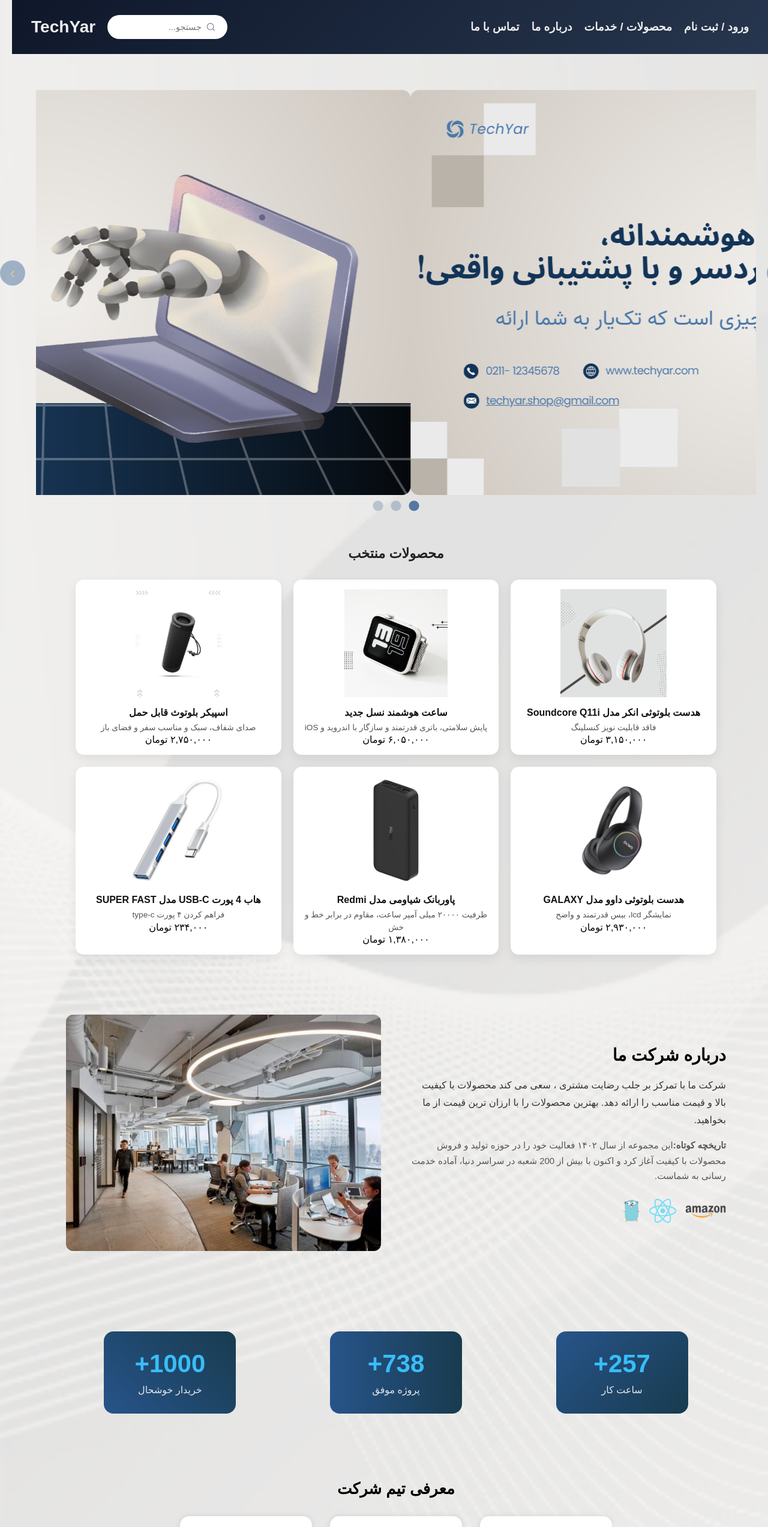
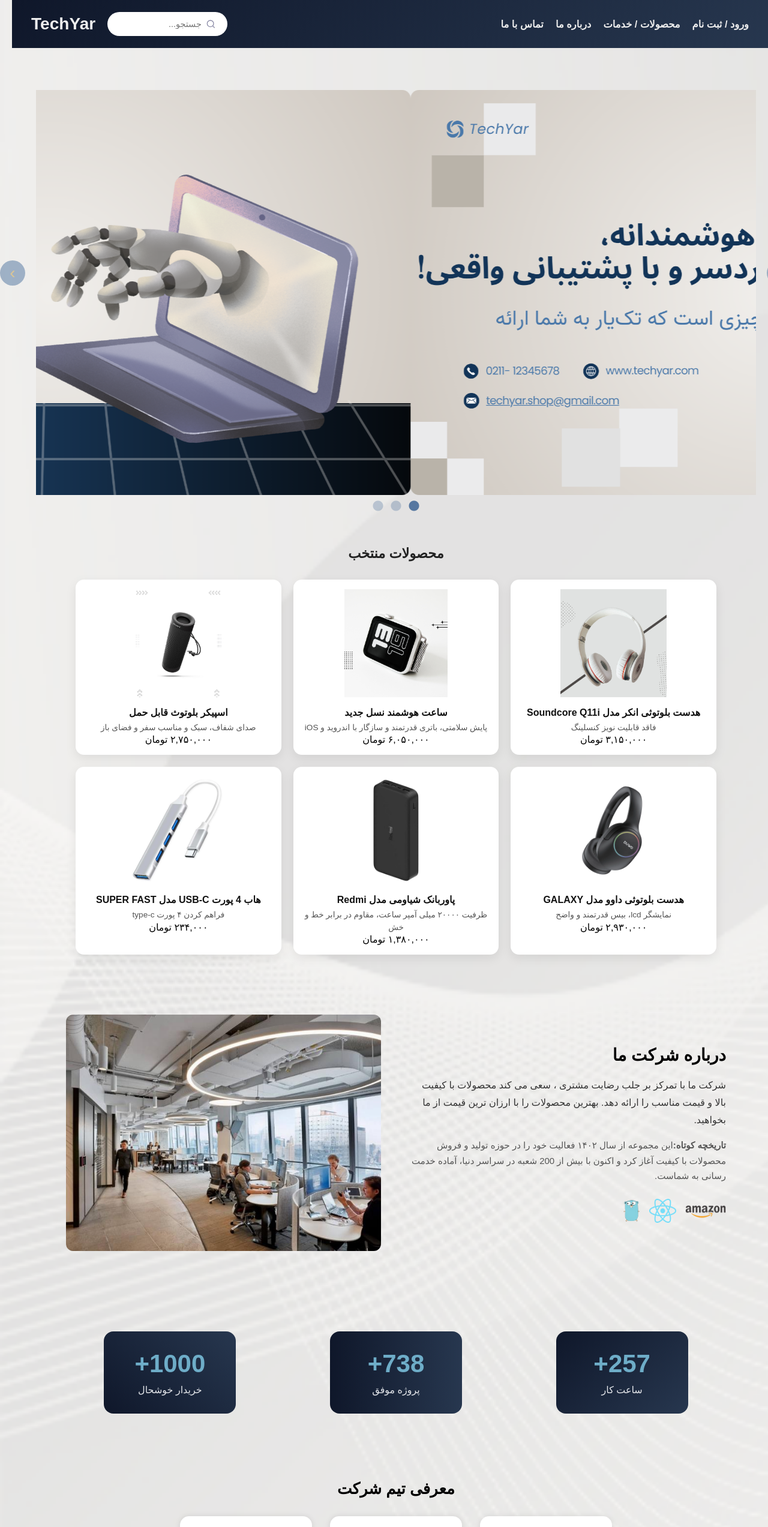
Before and after one commit to romina-kh/NetEng-Project, a React (Vite) app in the folder frontend/net-eng/: page / in a window 1280 px wide. Shown: the top 2545 px of the page at 60% size. Built offline with nearby package versions, Linux system fonts and the light colour scheme; a small style sheet from the web is missing.

Commit message:
style: change navabr, comment section

```diff
--- a/frontend/net-eng/src/components/homePage/Collaborate.jsx
+++ b/frontend/net-eng/src/components/homePage/Collaborate.jsx
@@ -37,7 +37,7 @@
                         </div>
                         <div className="button-collaborate-div">
                             <span className="button-collaborate-div-span">
-                                <p className="button-collaborate-p">ثبت شد !</p>
+                                <p className="button-collaborate-p"> ثبت </p>
                             </span>
                         </div>
                     </button>
--- a/frontend/net-eng/src/styles/homePage/Comment.css
+++ b/frontend/net-eng/src/styles/homePage/Comment.css
@@ -24,13 +24,14 @@
 
 
 .comment-box{
-    background-color: #fff;
+    background-color: transparent;
     text-align: right;
     width: 100%;
     max-width: 320px;
     padding: 16px 14px 40px;
     box-shadow: 1px 2px 11px 4px rgb(14 55 54 / 15%);
-    border-bottom: 6px solid #4527A0;
+    /* border-bottom: 6px solid #4527A0; */
+    border-bottom: 6px solid #2196F3;
     border-radius: 0.75rem;
     position: relative;
     transition: transform 0.3s ease;
--- a/frontend/net-eng/src/styles/homePage/StatsSection.css
+++ b/frontend/net-eng/src/styles/homePage/StatsSection.css
@@ -29,15 +29,21 @@
   }
 
   .stat-item:nth-child(1) {
-  background: linear-gradient(135deg, #27548A, #183B4E);
+  /* background: linear-gradient(135deg, #27548A, #183B4E); */
+    background: linear-gradient(135deg, #0f172a, #27374f);
+
 }
 
 .stat-item:nth-child(2) {
-  background: linear-gradient(90deg, #27548A, #183B4E);
+  /* background: linear-gradient(90deg, #27548A, #183B4E); */
+    background: linear-gradient(90deg, #0f172a, #27374f);
+
 }
 
 .stat-item:nth-child(3) {
-  background: linear-gradient(45deg, #27548A, #183B4E);
+  /* background: linear-gradient(45deg, #27548A, #183B4E); */
+    background: linear-gradient(45deg, #0f172a, #27374f);
+
 }
 
 
@@ -48,7 +54,8 @@
   .stat-value {
     font-size: 42px;
     font-weight: bold;
-    color: #38bdf8;
+    /* color: #38bdf8; */
+    color: #6eadc8;
     margin-bottom: 10px;
   }
 
--- a/frontend/net-eng/src/styles/homePage/navbar.css
+++ b/frontend/net-eng/src/styles/homePage/navbar.css
@@ -14,7 +14,7 @@
     top: 90px;
     right: -100%;
     width: 30%;
-    height: calc(100vh - 90px);
+    height: calc(100vh - 80px);
     background-color: #071952;
     flex-direction: column;
     justify-content: flex-start;
@@ -49,7 +49,7 @@
 
 .navbar{
     width: 100%;
-    height: 90px;
+    height: 80px;
     /* background-color: #071952; */
     background: linear-gradient(135deg, #0f172a, #27374f);
     position: fixed;
@@ -81,6 +81,7 @@
     text-decoration: none;
     color: #EEEEEE;
     position: relative;
+    font-size: 14px;
 }
 
 .left-nav a::after{
```
